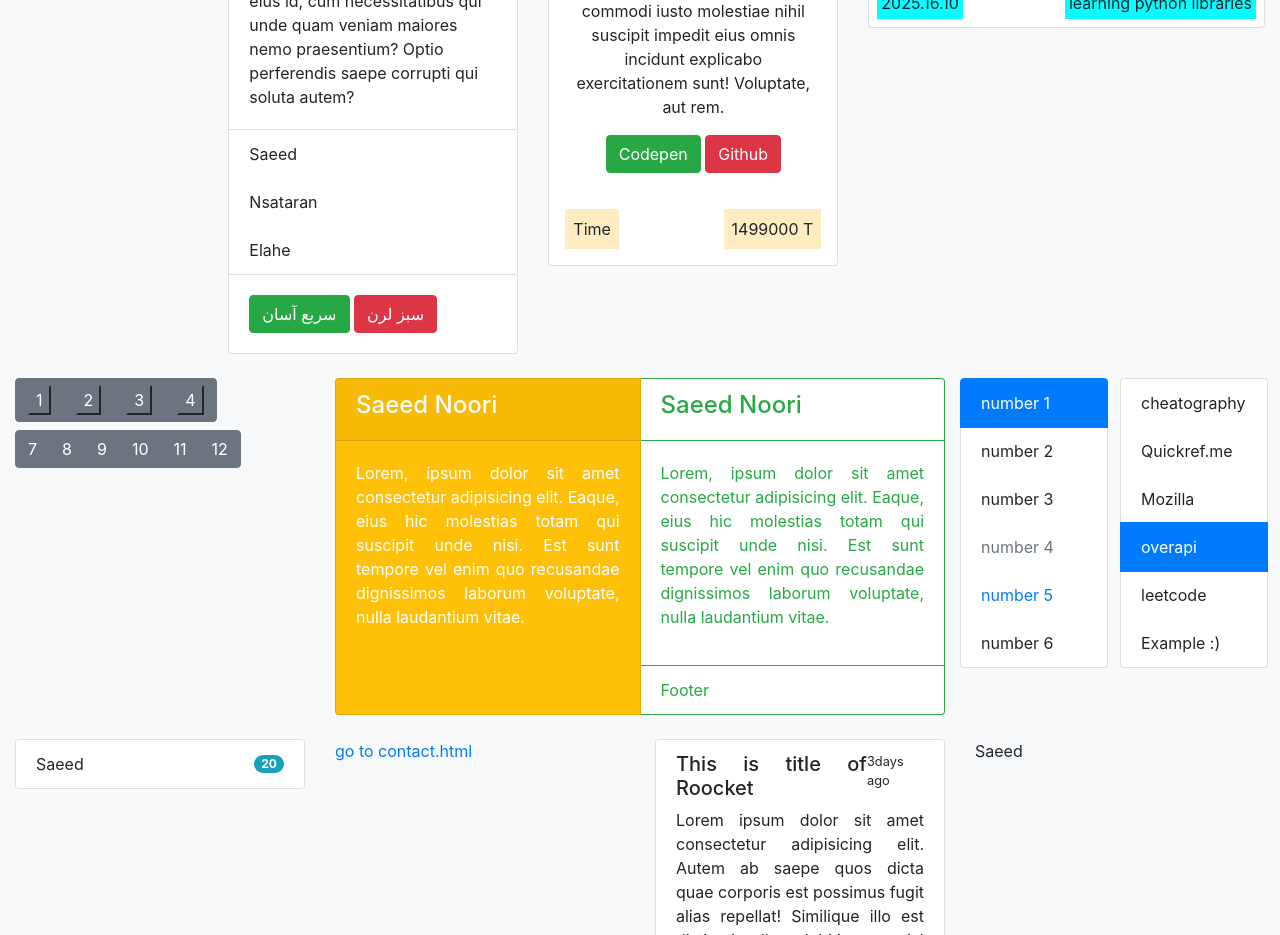
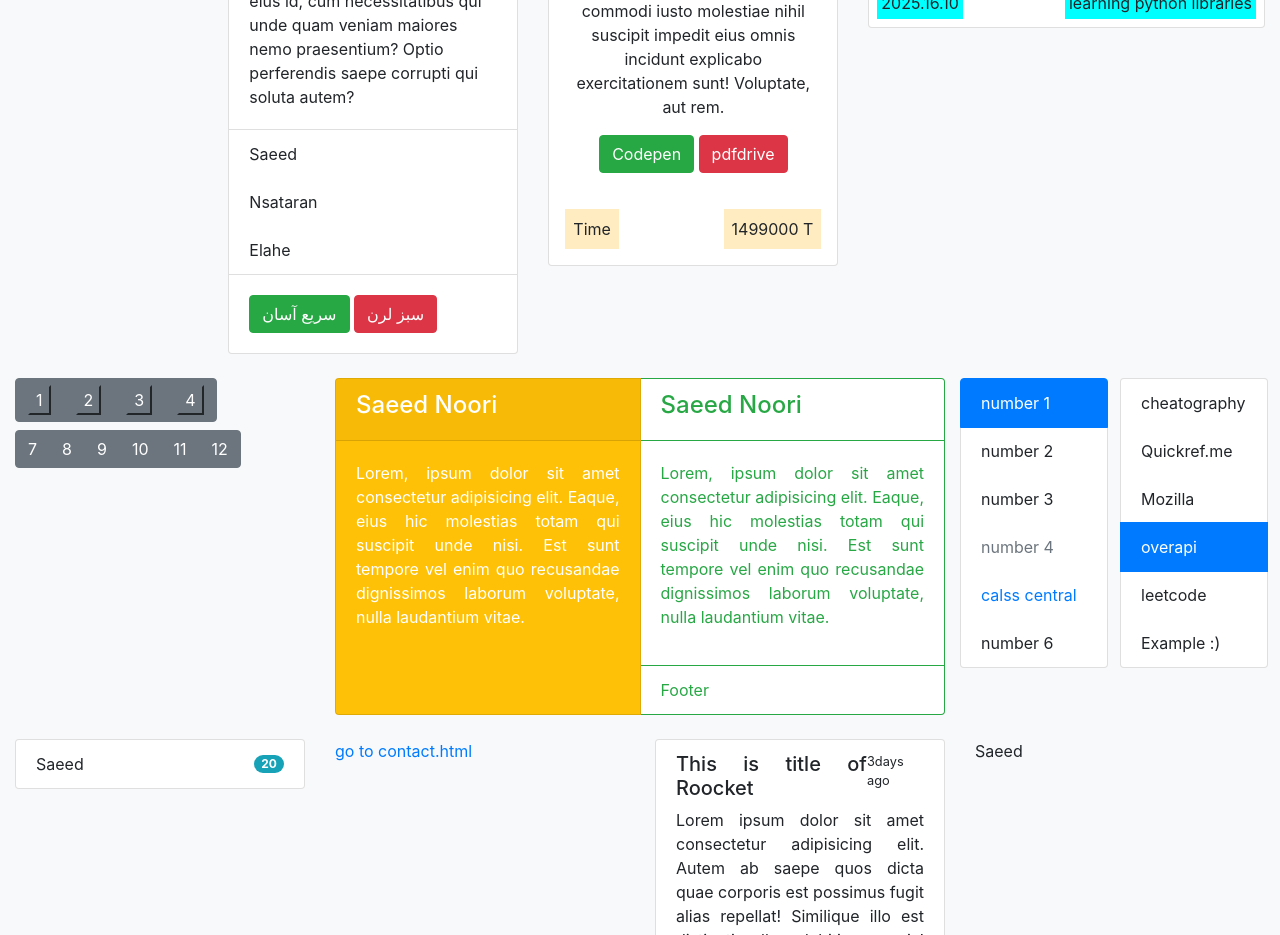
Before and after one commit to SaeedNoori1384/Web, a website: page index.html in a window 1280 px wide. Shown: the part 6400-7335 px from the top of the page. Drawn offline with nearby package versions, Linux system fonts and the light colour scheme.

Commit message:
Some important websites appanded to my project :)

```diff
--- a/index.html
+++ b/index.html
@@ -550,7 +550,7 @@
                             officia cupiditate, nostrum quos vel commodi iusto molestiae nihil suscipit impedit eius
                             omnis incidunt explicabo exercitationem sunt! Voluptate, aut rem.</p>
                         <a href="https://codepen.io" target="_blank" class="btn btn-success">Codepen</a>
-                        <a href="https://Github.com" target="_blank" class="btn btn-danger">Github</a>
+                        <a href="https://pdfdrive.com" target="_blank" class="btn btn-danger">pdfdrive</a>
                     </div>
                     <div class="d-flex flex-container">
                         <span class="flex-item">Time</span>
@@ -662,7 +662,9 @@
                         <li class="list-group-item">number 2</li>
                         <li class="list-group-item">number 3</li>
                         <li class="list-group-item disabled">number 4</li>
-                        <li class="list-group-item"><a href="https://vu.um.ac.ir" target="_blank">number 5</a></li>
+                        <li class="list-group-item"><a href="https://www.classcentral.com" target="_blank">calss
+                                central</a>
+                        </li>
                         <li class="list-group-item">number 6</li>
                     </ul>
                     <div class="list-group w-50">
```
